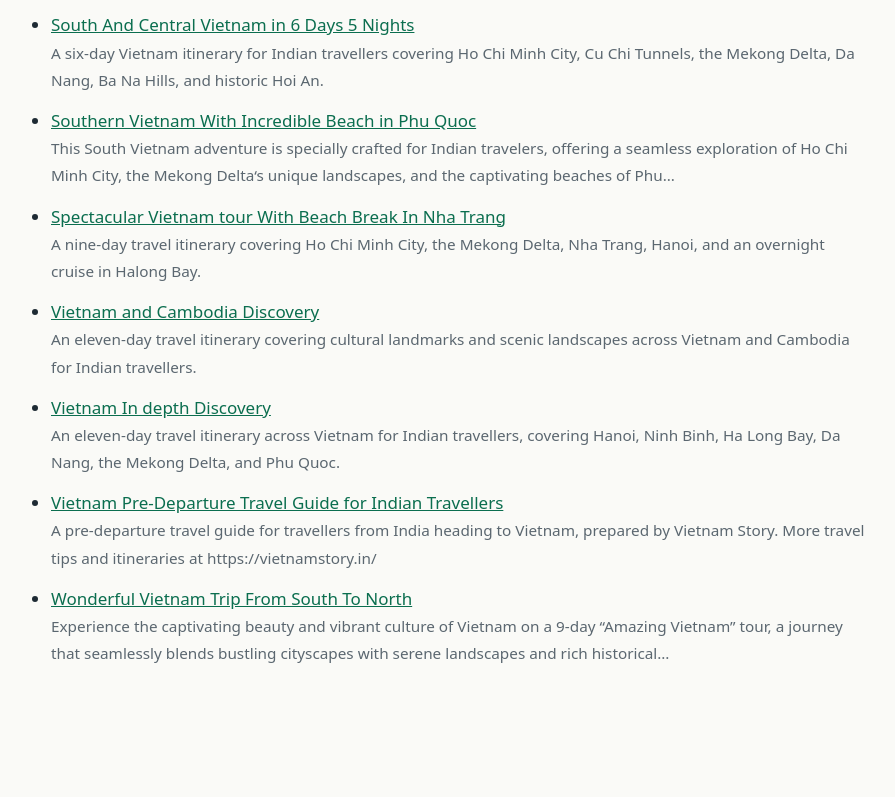
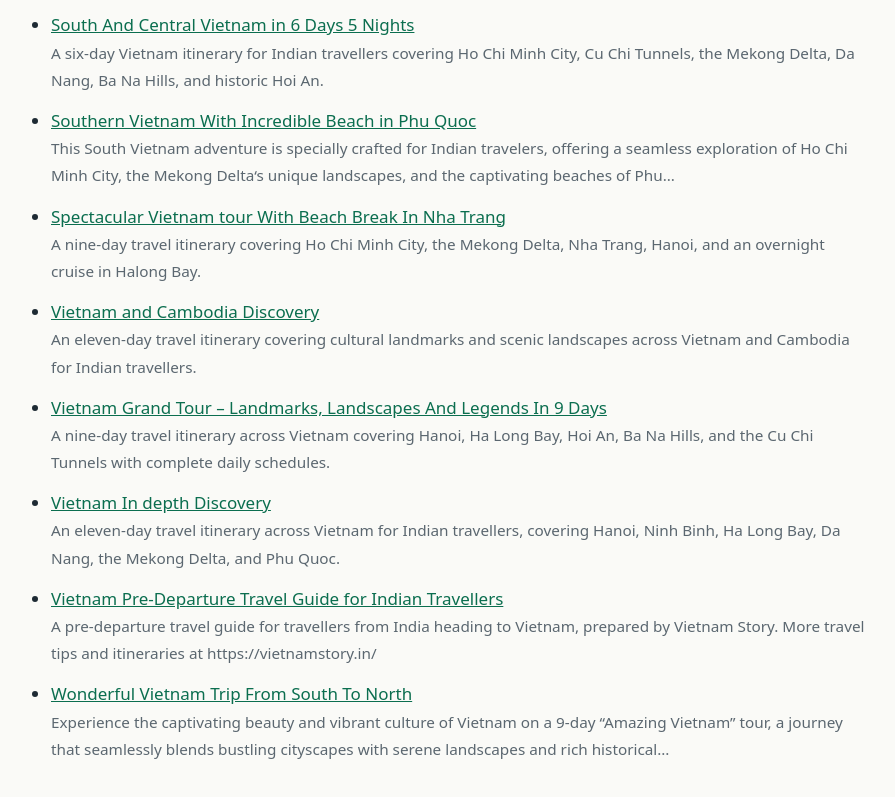
Before and after one commit to alexandericc/vietnamstory-guides, a plain HTML site: page index.html in a window 1280 px wide. Shown: the part 2259-3056 px from the top of the page, without its empty margins (199-1094 px from the left). Before the commit the page ends 2990 px from the top, so only its background shows below. Drawn offline with Linux system fonts and the light colour scheme.

Commit message:
Update guide list

```diff
--- a/index.html
+++ b/index.html
@@ -42,6 +42,7 @@ a{color:#0b6e4f} li{margin:0 0 14px} li span{color:#5b6770;font-size:.9em}
 <li><a href="guides/southern-vietnam-with-incredible-beach-in-phu-quoc/">Southern Vietnam With Incredible Beach in Phu Quoc</a><br><span>This South Vietnam adventure is specially crafted for Indian travelers, offering a seamless exploration of Ho Chi Minh City, the Mekong Delta‘s unique landscapes, and the captivating beaches of Phu…</span></li>
 <li><a href="guides/spectacular-vietnam-tour-with-beach-break-in-nha-trang/">Spectacular Vietnam tour With Beach Break In Nha Trang</a><br><span>A nine-day travel itinerary covering Ho Chi Minh City, the Mekong Delta, Nha Trang, Hanoi, and an overnight cruise in Halong Bay.</span></li>
 <li><a href="guides/vietnam-and-cambodia-discovery/">Vietnam and Cambodia Discovery</a><br><span>An eleven-day travel itinerary covering cultural landmarks and scenic landscapes across Vietnam and Cambodia for Indian travellers.</span></li>
+<li><a href="guides/vietnam-grand-tour-landmarks-landscapes-and-legends-in-9-days/">Vietnam Grand Tour – Landmarks, Landscapes And Legends In 9 Days</a><br><span>A nine-day travel itinerary across Vietnam covering Hanoi, Ha Long Bay, Hoi An, Ba Na Hills, and the Cu Chi Tunnels with complete daily schedules.</span></li>
 <li><a href="guides/vietnam-in-depth-discovery/">Vietnam In depth Discovery</a><br><span>An eleven-day travel itinerary across Vietnam for Indian travellers, covering Hanoi, Ninh Binh, Ha Long Bay, Da Nang, the Mekong Delta, and Phu Quoc.</span></li>
 <li><a href="guides/vietnam-pre-departure-travel-guide-for-indian-travellers/">Vietnam Pre-Departure Travel Guide for Indian Travellers</a><br><span>A pre-departure travel guide for travellers from India heading to Vietnam, prepared by Vietnam Story. More travel tips and itineraries at https://vietnamstory.in/</span></li>
 <li><a href="guides/wonderful-vietnam-trip-from-south-to-north/">Wonderful Vietnam Trip From South To North</a><br><span>Experience the captivating beauty and vibrant culture of Vietnam on a 9-day “Amazing Vietnam” tour, a journey that seamlessly blends bustling cityscapes with serene landscapes and rich historical…</span></li>
```
